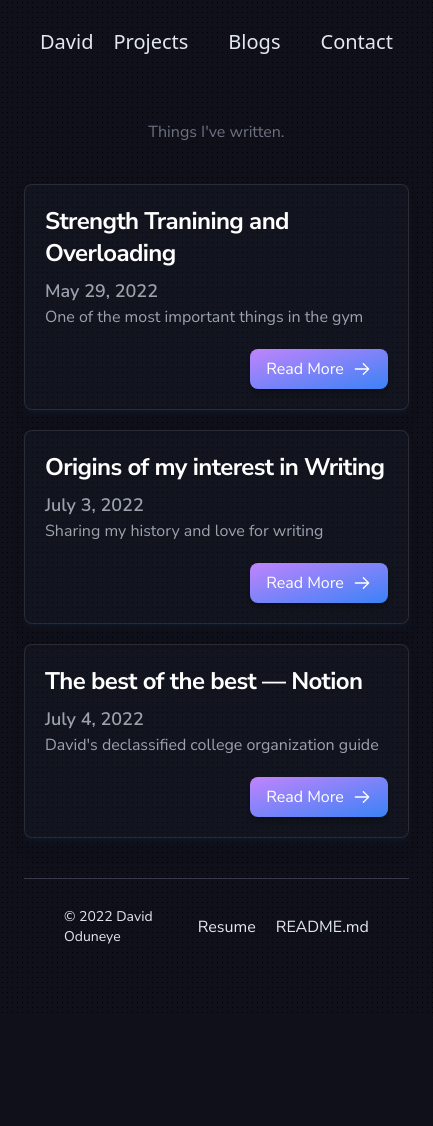
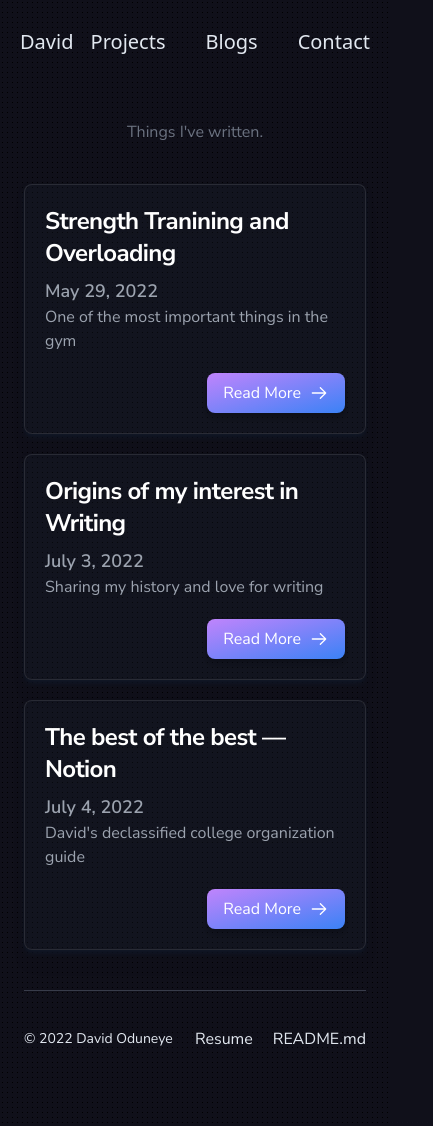
Before and after one commit to DOOduneye/portfolio, a Next.js app: page /posts in a window 390 px wide. Shown: the whole page, 433 px wide, since content can reach past the window. Before the commit the page ends 1014 px from the top, so only its background shows below. Built offline with nearby package versions, Linux system fonts and the light colour scheme; no server answers.

Commit message:
improved: responsive nav bar on mobile

```diff
--- a/components/Footer.js
+++ b/components/Footer.js
@@ -2,7 +2,7 @@ import Link from 'next/link';
 
 const Footer = () => {
     return (
-        <section className="flex flex-row items-center justify-between w-full h-24 px-10 mt-10 mb-5 border-t white text-slate-200 border-slate-400/30">
+        <section className="flex flex-row items-center justify-between w-full h-24 mt-10 mb-5 border-t white text-slate-200 border-slate-400/30">
             <p className="text-sm text-slate-200">
                 {`© ${new Date().getFullYear()} David Oduneye`}
             </p>
--- a/components/Navigation/Navigation.js
+++ b/components/Navigation/Navigation.js
@@ -27,7 +27,7 @@ const NavItem = (props) => {
 const Navigation = () => {
 
     return (
-        <nav className="flex flex-row justify-between w-full gap-5 p-5 px-10 pattern-dots-sm">
+        <nav className="flex flex-row justify-between w-screen px-5 py-5 mx-auto font-sans text-lg font-normal leading-normal text-left break-words align-middle sm:mx-0 max-w-prose sm:max-w-none text-slategrey-50 subpixel-antialiase text-slate-100">
             <section className="flex flex-row justify-center gap-10 flex-nowrap">
                 <NavItem title={'David'} link={'/'} />
             </section>
--- a/package.json
+++ b/package.json
@@ -24,6 +24,7 @@
         "@next/mdx": "^13.0.0",
         "@radix-ui/react-icons": "^1.1.1",
         "babel-plugin-macros": "^3.1.0",
+        "dotenv": "^16.0.3",
         "firebase": "^9.13.0",
         "framer-motion": "^7.6.1",
         "fs": "^0.0.1-security",
--- a/pages/404.js
+++ b/pages/404.js
@@ -5,10 +5,10 @@ import Link from 'next/link';
 
 export default function NotFound() {
     return (
-        <main className="flex flex-col items-center justify-center w-screen mt-5">
-            <div className="flex flex-col justify-center gap-5 px-5 py-8 mx-auto font-sans text-lg font-normal leading-normal text-left break-words align-middle max-w-prose text-slategrey-50 subpixel-antialiase text-slate-100">
+        <main className="flex flex-col items-center justify-center w-screen h-screen px-5 py-5 mx-auto font-sans text-lg font-normal leading-normal text-left break-words align-middle sm:mx-0 max-w-prose sm:max-w-none text-slategrey-50 subpixel-antialiase text-slate-100">
+            <div className="flex flex-col items-center justify-center gap-5 px-5 py-8 mx-auto font-sans text-lg font-normal leading-normal text-left break-words align-middle max-w-prose text-slategrey-50 subpixel-antialiase text-slate-100">
                 <h1 className="pb-3 font-sans text-5xl font-bold max-w-prose text-slate-100 lg:text-6xl">
-                    <span className="drop-shadow-lg">
+                    <span className="text-transparent drop-shadow-lg bg-clip-text bg-gradient-to-br from-slate-100 to-slate-600">
                         404
                     </span>
                 </h1>
--- a/pages/_app.js
+++ b/pages/_app.js
@@ -1,8 +1,11 @@
 import '../styles/globals.scss';
 import { initializeApp } from "firebase/app";
 import { getFirestore } from "firebase/firestore";
+import * as dotenv from 'dotenv'
 
 const MyApp = ({ Component, pageProps, router }) => {
+    dotenv.config()
+
     const firebaseConfig = {
         apiKey: process.env.NEXT_PUBLIC_FIREBASE_API_KEY,
         authDomain: process.env.NEXT_PUBLIC_FIREBASE_AUTH_DOMAIN,
--- a/pages/_document.js
+++ b/pages/_document.js
@@ -36,7 +36,7 @@ export default function Document() {
                     content="https://metatags.io/assets/meta-tags-16a33a6a8531e519cc0936fbba0ad904e52d35f34a46c97a2c9f6f7dd7d336f2.png"
                 />
             </Head>
-            <body className="overflow-x-hidden w-fit h-fit pattern-dots-sm animated">
+            <body className="overflow-x-hidden pattern-dots-sm animated">
                 <Main />
                 <NextScript />
             </body>
--- a/pages/index.js
+++ b/pages/index.js
@@ -22,6 +22,9 @@ import { useRouter } from 'next/router';
 import Markdown from '@/styles/Markdown';
 
 const Home = ({ posts, projects, mdxSource, frontmatter: { title } }) => {
+
+    console.log(process.env.NEXT_PUBLIC_FIREBASE_API_KEY)
+
 
     projects = projects.sort((a, b) => new Date(b.frontmatter.date) - new Date(a.frontmatter.date));
     projects = projects.sort((a, b) => a.frontmatter.title.localeCompare(b.frontmatter.title));
```
Also changed, not shown: 1 other file (tests, documents, lock files or other folders).
